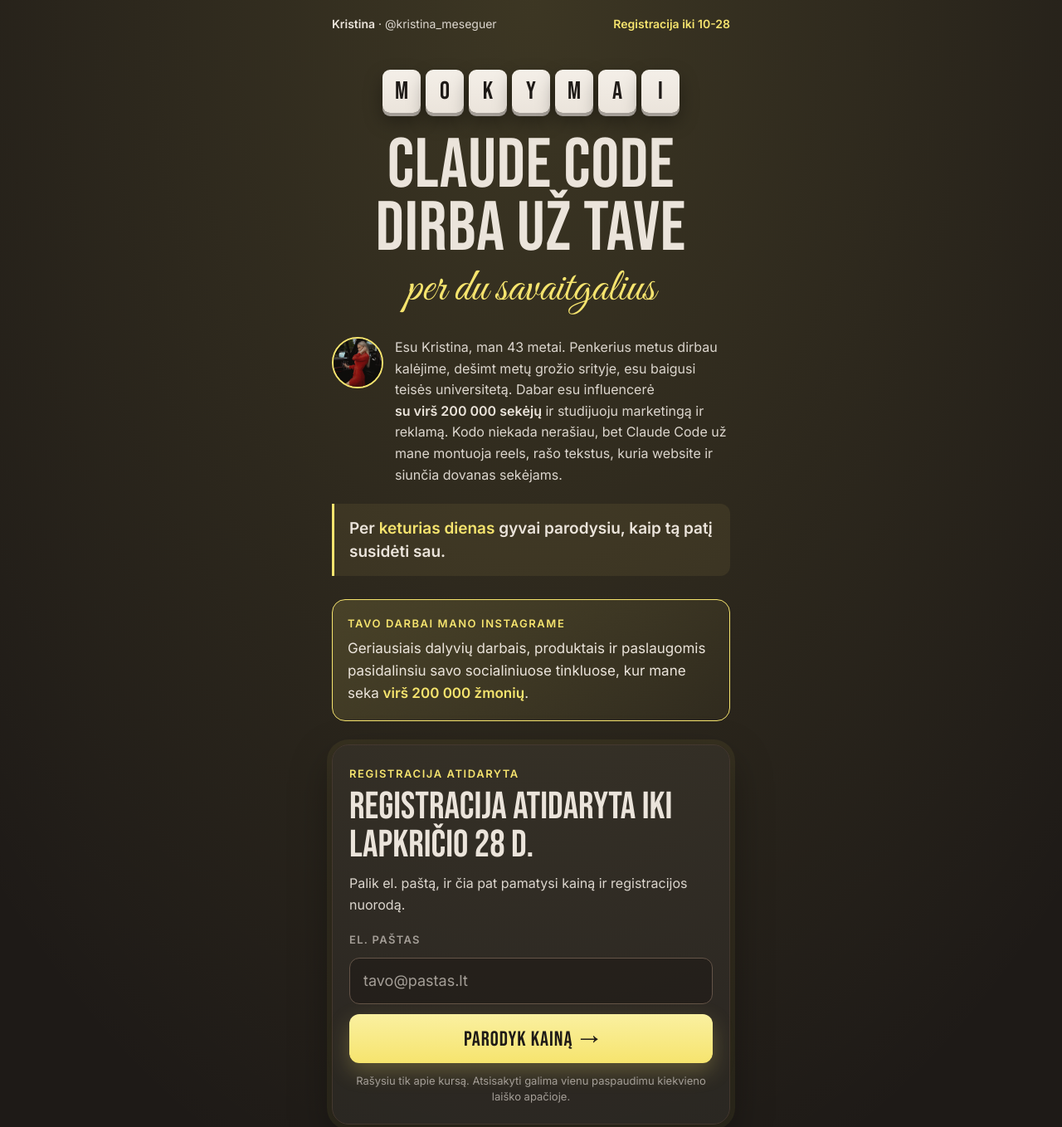
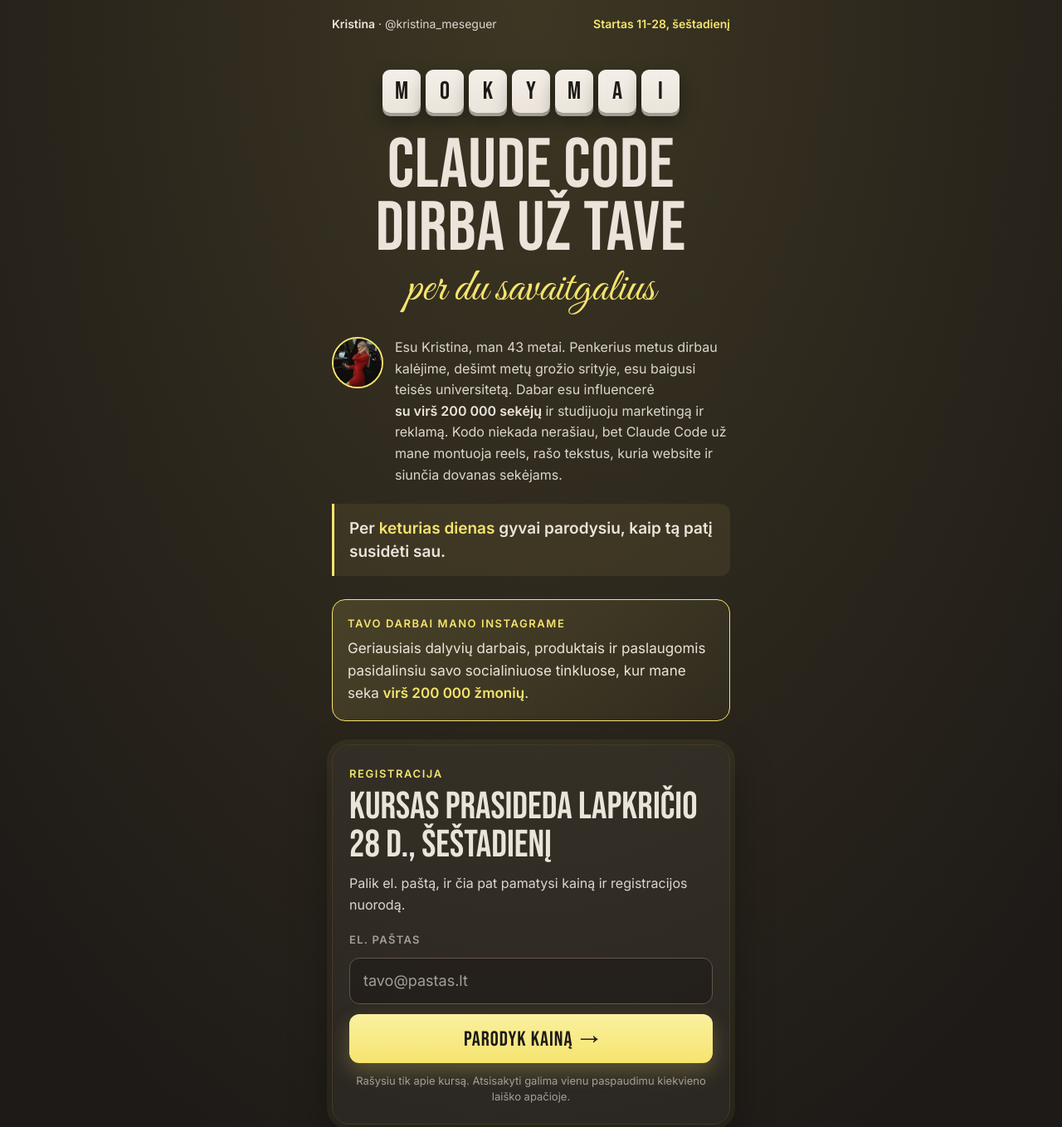
Before and after one commit to kristina-meseguer/svetaine, a plain HTML site: page kursas/index.html in a window 1280 px wide. Shown: the top 1358 px of the page at 83% size. Drawn offline with Linux system fonts and the light colour scheme.

Commit message:
MOKYMAI: be registracijos termino, tik startas 11-28 šeštadienį
Co-Authored-By: Claude Opus 5.5 <noreply@anthropic.com>

```diff
--- a/kursas/index.html
+++ b/kursas/index.html
@@ -4,10 +4,10 @@
   <meta charset="utf-8">
   <meta name="viewport" content="width=device-width, initial-scale=1, viewport-fit=cover">
   <title>Claude Code kursas | Kristina Meseguer</title>
-  <meta name="description" content="Du savaitgaliai gyvai: Claude Code montuoja, rašo, daro svetainę ir siunčia dovanas už tave. Sąrašas sužinos pirmas ir gaus geresnę kainą.">
+  <meta name="description" content="Du savaitgaliai gyvai: Claude Code montuoja, rašo, daro svetainę ir siunčia dovanas už tave. Startas lapkričio 28 d., šeštadienį.">
   <meta name="theme-color" content="#1E1A17">
   <meta property="og:title" content="Claude Code dirba už tave">
-  <meta property="og:description" content="Palik el. paštą: sąrašas sužinos pirmas ir gaus geresnę kainą.">
+  <meta property="og:description" content="Claude Code intensyvas: startas lapkričio 28 d., šeštadienį.">
   <meta property="og:image" content="https://svetaine-kristi3.vercel.app/img/kvietimas.jpg">
   <meta property="og:url" content="https://svetaine-kristi3.vercel.app/kursas/">
   <meta property="og:type" content="website">
@@ -218,7 +218,7 @@
   <main class="remas">
     <div class="virsus">
       <span><b>Kristina</b> · @kristina_meseguer</span>
-      <span class="zyme">Registracija iki 10-28</span>
+      <span class="zyme">Startas 11-28, šeštadienį</span>
     </div>
 
     <div class="klavisai" aria-hidden="true">
@@ -242,8 +242,8 @@
 
     <div class="kortele" id="sarasas">
       <div data-forma-blokas>
-        <p class="etikete">Registracija atidaryta</p>
-        <h2>Registracija atidaryta iki <span class="nauja-kaina">lapkričio 28 d.</span></h2>
+        <p class="etikete">Registracija</p>
+        <h2>Kursas prasideda <span class="nauja-kaina">lapkričio 28 d., šeštadienį</span></h2>
         <p class="ivadas">Palik el. paštą, ir čia pat pamatysi kainą ir registracijos nuorodą.</p>
 
         <form data-forma novalidate>
@@ -260,7 +260,7 @@
       <div class="aciu kaina-blokas" data-aciu hidden tabindex="-1">
         <p class="etikete">Tu sąraše</p>
         <h2>Kaina <span class="nauja-kaina">500 €</span></h2>
-        <p>Registracija atidaryta iki mokymų pradžios, <b>lapkričio 28 d. 10:00</b> Lietuvos laiku. Mokymai vyksta lapkričio 28–29 ir gruodžio 5–6 d.</p>
+        <p>Kursas prasideda <b>lapkričio 28 d., šeštadienį, 10:00</b> Lietuvos laiku. Mokymai vyksta lapkričio 28–29 ir gruodžio 5–6 d.</p>
         <a class="mygtukas" data-pirkti href="#">Noriu į mokymus <span aria-hidden="true">→</span></a>
         <p class="smulkiai">Atidarau registracijos puslapį. Jei jis neatsidarė, spausk mygtuką.</p>
       </div>
@@ -311,7 +311,7 @@
     </section>
 
     <div class="pabaiga">
-      <span class="rasytine">registracija iki lapkričio 28 d.</span>
+      <span class="rasytine">startas lapkričio 28 d., šeštadienį</span>
       <a class="mygtukas" href="#sarasas">Gauti informaciją</a>
     </div>
 
```
Also changed, not shown: nuorodos/index.html (+1 -1 lines).
